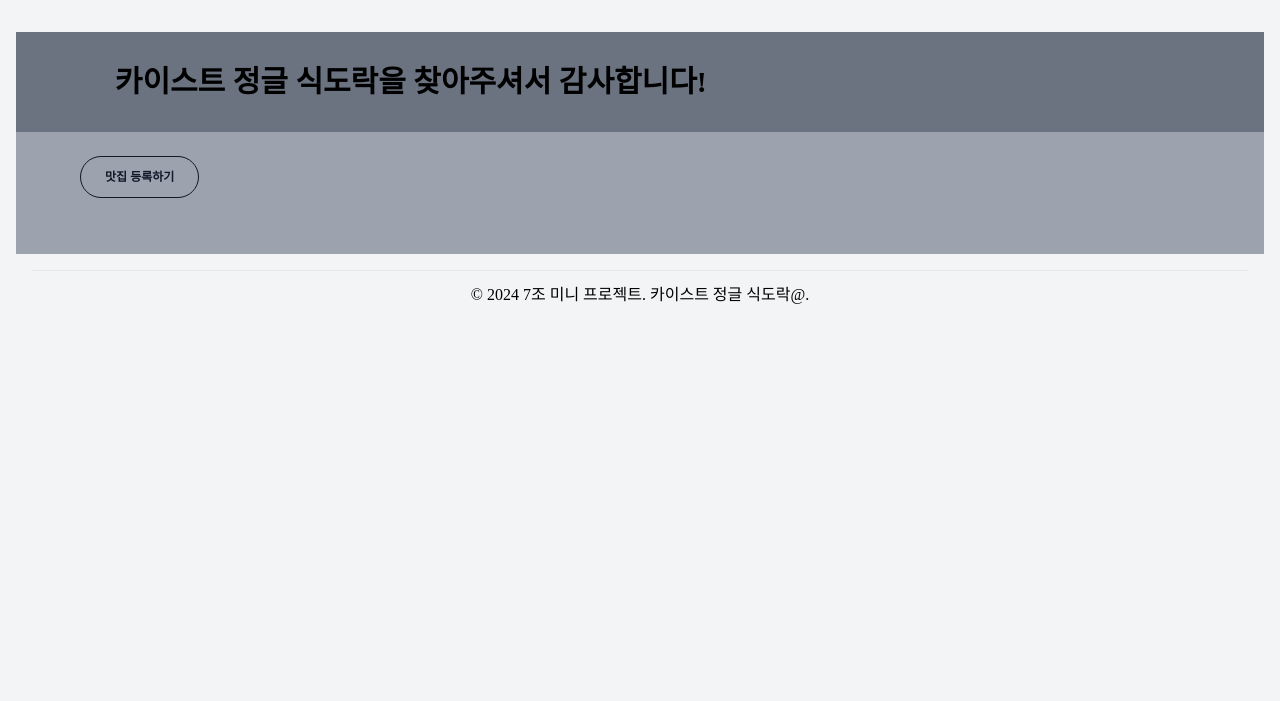
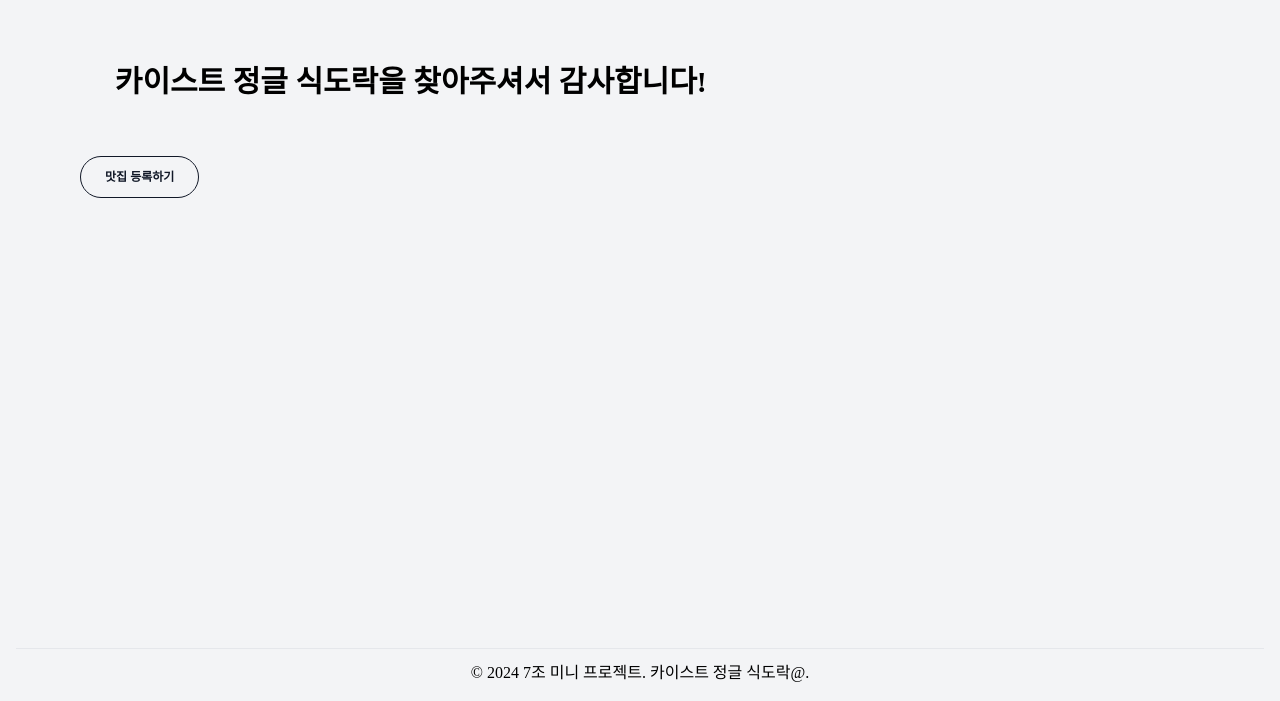
Before and after one commit to leedabin2/swjungle_7team, a Flask app: page / in a window 1280 px wide. Shown: the part 99-800 px from the top of the page. Run offline with Flask 3, Linux system fonts and the light colour scheme; data that the repository does not hold is empty; parts of the project's set-up code (start-up, migrations or seed data) failed here and were passed over; some libraries are stand-ins or nearby versions; some web fonts are replaced.

Commit message:
design: footer bottom 고정

```diff
--- a/templates/footer.html
+++ b/templates/footer.html
@@ -1,4 +1,4 @@
-<footer class="footer footer-center p-4 bg-base-300 text-base-content">
+<footer class="footer footer-center p-4 bg-base-300 text-base-content fixed left-0 bottom-0 w-full">
   <aside>
     <hr/>
     <p class="text-center mt-3">© 2024 7조 미니 프로젝트. 카이스트 정글 식도락@.</p>
--- a/templates/index.html
+++ b/templates/index.html
@@ -19,8 +19,8 @@ style %}
 </style>
 {% endblock %} {%block content %}
 
-<div class="bg-gray-400">
-  <section class="bg-gray-500 p-8">
+<div class="bg-gray-100">
+  <section class="bg-gray-100 p-8">
     <div class="text-3xl font-bold text-black-500 animate-x infinite">
       카이스트 정글 식도락을 찾아주셔서 감사합니다!
     </div>
```
